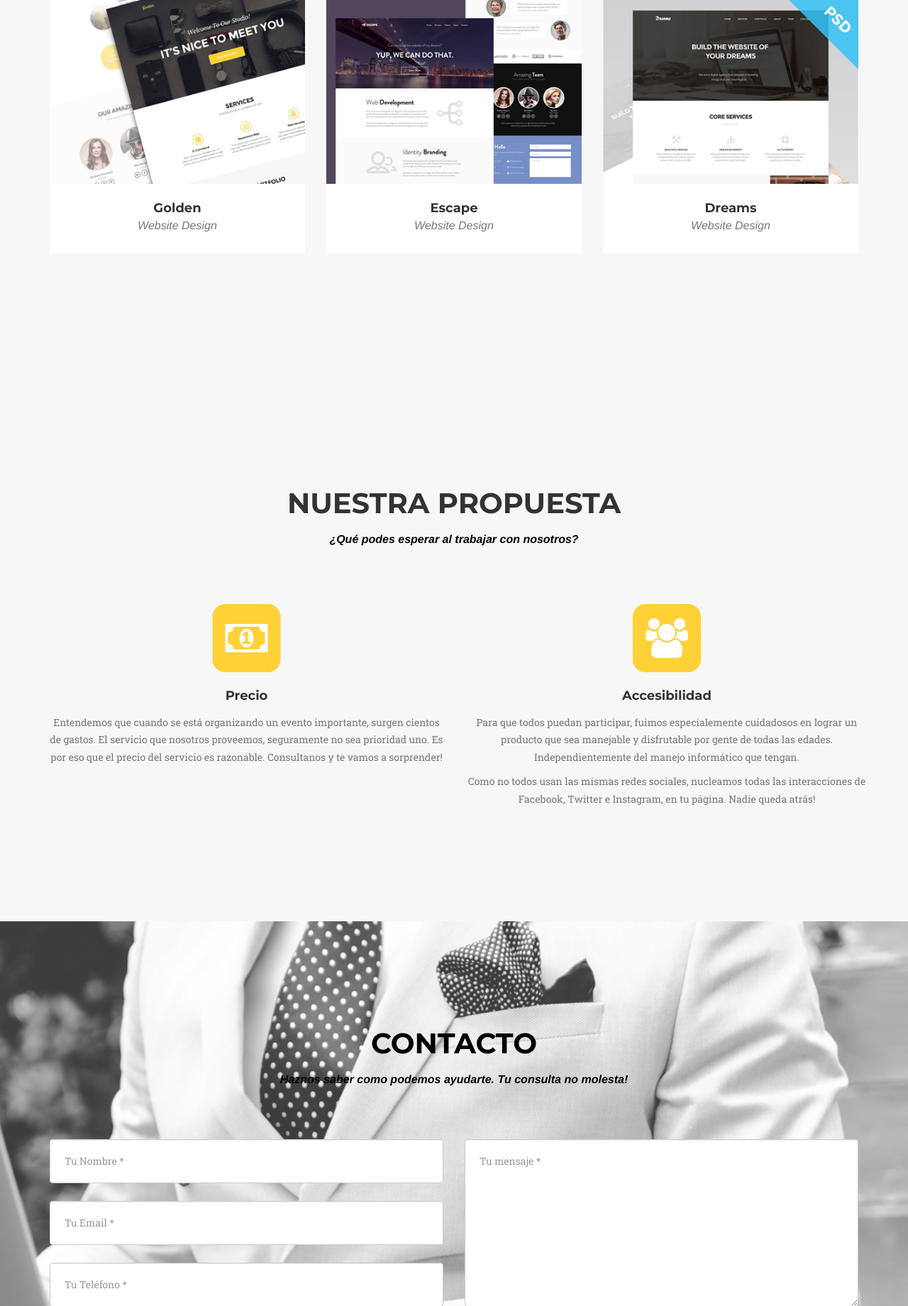
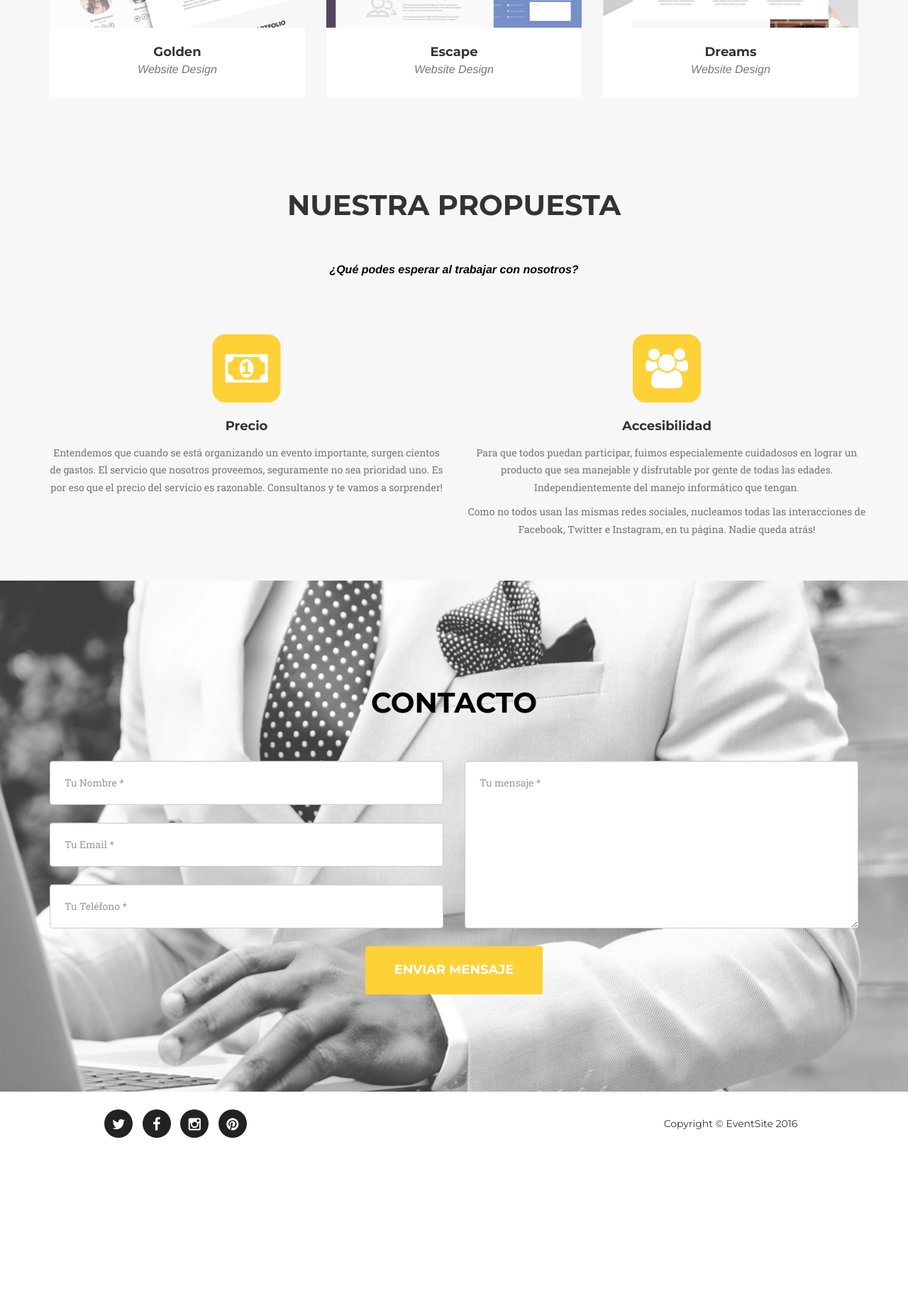
Before and after one commit to mghr4937/eventsite, a PHP site: page / in a window 1280 px wide. Shown: the part 2384-4224 px from the top of the page at 71% size. After the commit the page ends 3987 px from the top, so only its background shows below. Run offline with PHP 8.4, Linux system fonts and the light colour scheme; some libraries are stand-ins or nearby versions; some web fonts are replaced.

Commit message:
Estilo
estilo

```diff
--- a/css/agency.css
+++ b/css/agency.css
@@ -224,7 +224,7 @@ section {
 section h2.section-heading {
     font-size: 40px;
     margin-top: 0;
-    margin-bottom: 15px
+    margin-bottom: 60px
 }
 section h3.section-subheading {
     font-size: 16px;
@@ -237,7 +237,7 @@ section h3.section-subheading {
 }
 @media (min-width:768px) {
     section {
-        padding: 150px 0
+        padding: 50px 0
     }
 }
 .service-heading {
@@ -499,6 +499,7 @@ section#contact {
     background-repeat: no-repeat
     width: 1469px;
     height: 720px;
+    padding-top: 150px
 }
 section#contact .section-heading {
     color: #000;
--- a/index.html
+++ b/index.html
@@ -287,7 +287,7 @@
             <div class="row">
                 <div class="col-lg-12 text-center">
                     <h2 class="section-heading">Contacto</h2>
-                    <h3 class="section-subheading text-muted">Haznos saber como podemos ayudarte. Tu consulta no molesta!</h3>
+                    <!-- <h3 class="section-subheading text-muted">Haznos saber como podemos ayudarte. Tu consulta no molesta!</h3> -->
                 </div>
             </div>
             <div class="row">
@@ -330,32 +330,23 @@
         <div class="container">
             <div class="row">
                 <div class="col-md-4">
-                    <span class="copyright">Copyright &copy; EventSite 2016</span>
-                </div>
-                <div class="col-md-4">
                     <ul class="list-inline social-buttons">
-                        <li><a href="https://twitter.com/"><i class="fa fa-twitter"></i></a>
-                        </li>
-                        <li><a href="https://www.facebook.com/"><i class="fa fa-facebook"></i></a>
-                        </li>
-                        <li><a href="https://www.instagram.com/"><i class="fa fa-instagram"></i></a>
-                        </li>
+                        <li><a href="https://twitter.com/"><i class="fa fa-twitter"></i></a></li>
+                        <li><a href="https://www.facebook.com/"><i class="fa fa-facebook"></i></a></li>
+                        <li><a href="https://www.instagram.com/"><i class="fa fa-instagram"></i></a></li>
+                        <li><a href="https://es.pinterest.com/"><i class="fa fa-pinterest"></i></a></li>
                     </ul>
                 </div>
                 <div class="col-md-4">
                     <ul class="list-inline quicklinks">
-                        <!--<li><a href="#">Privacy Policy</a></li>
-                        <li><a href="#">Terms of Use</a></li>-->
                     </ul>
+                </div>
+                <div class="col-md-4">
+                    <span class="copyright">Copyright &copy; EventSite 2016</span>
                 </div>
             </div>
         </div>
     </footer>
-
-    <!-- Portfolio Modals -->
-    <!-- Use the modals below to showcase details about your portfolio projects! -->
-
-    <!-- Portfolio Modal 1 -->
     <div class="portfolio-modal modal fade" id="portfolioModal1" tabindex="-1" role="dialog" aria-hidden="true">
         <div class="modal-content">
             <div class="close-modal" data-dismiss="modal">
```
